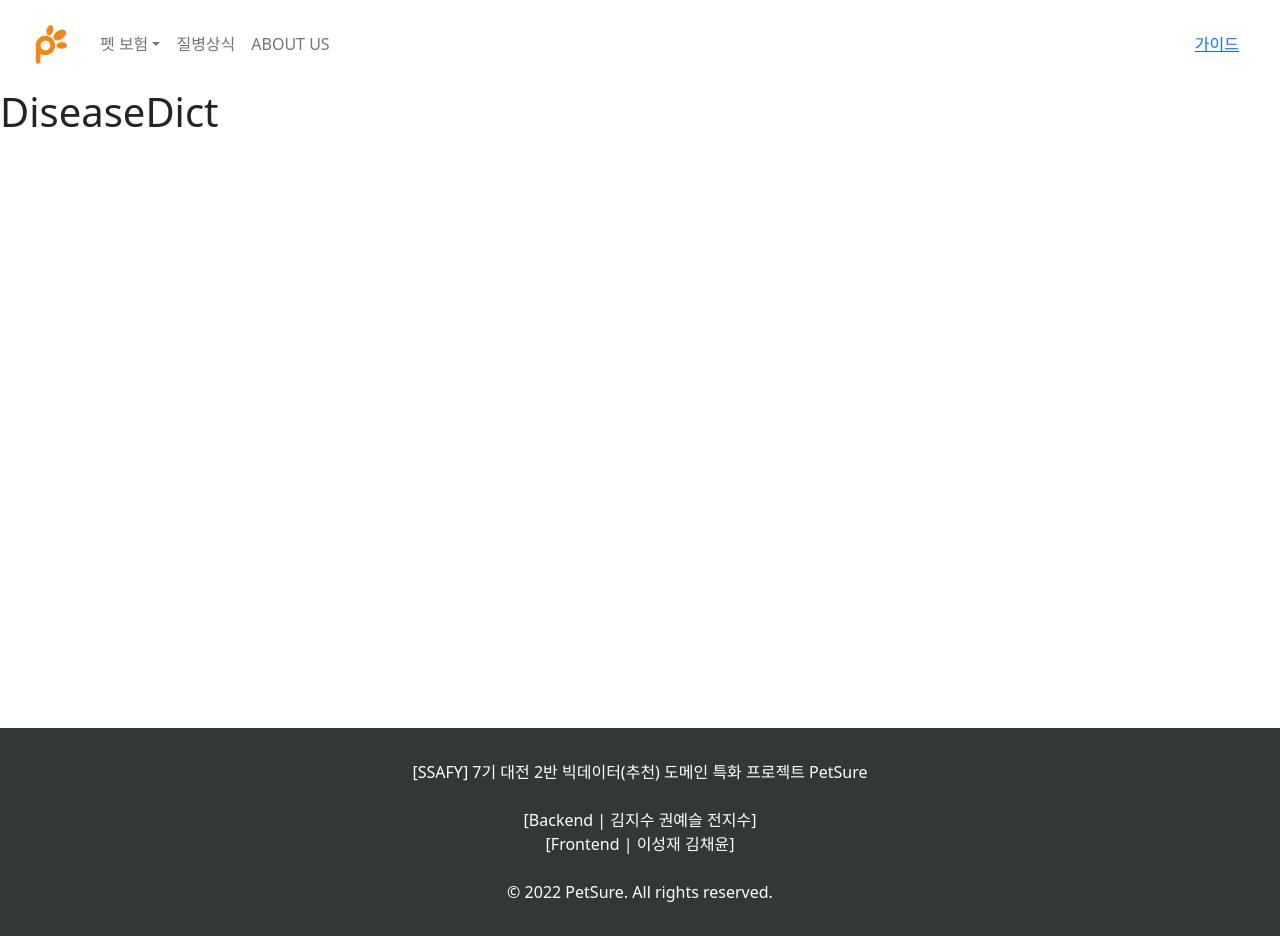
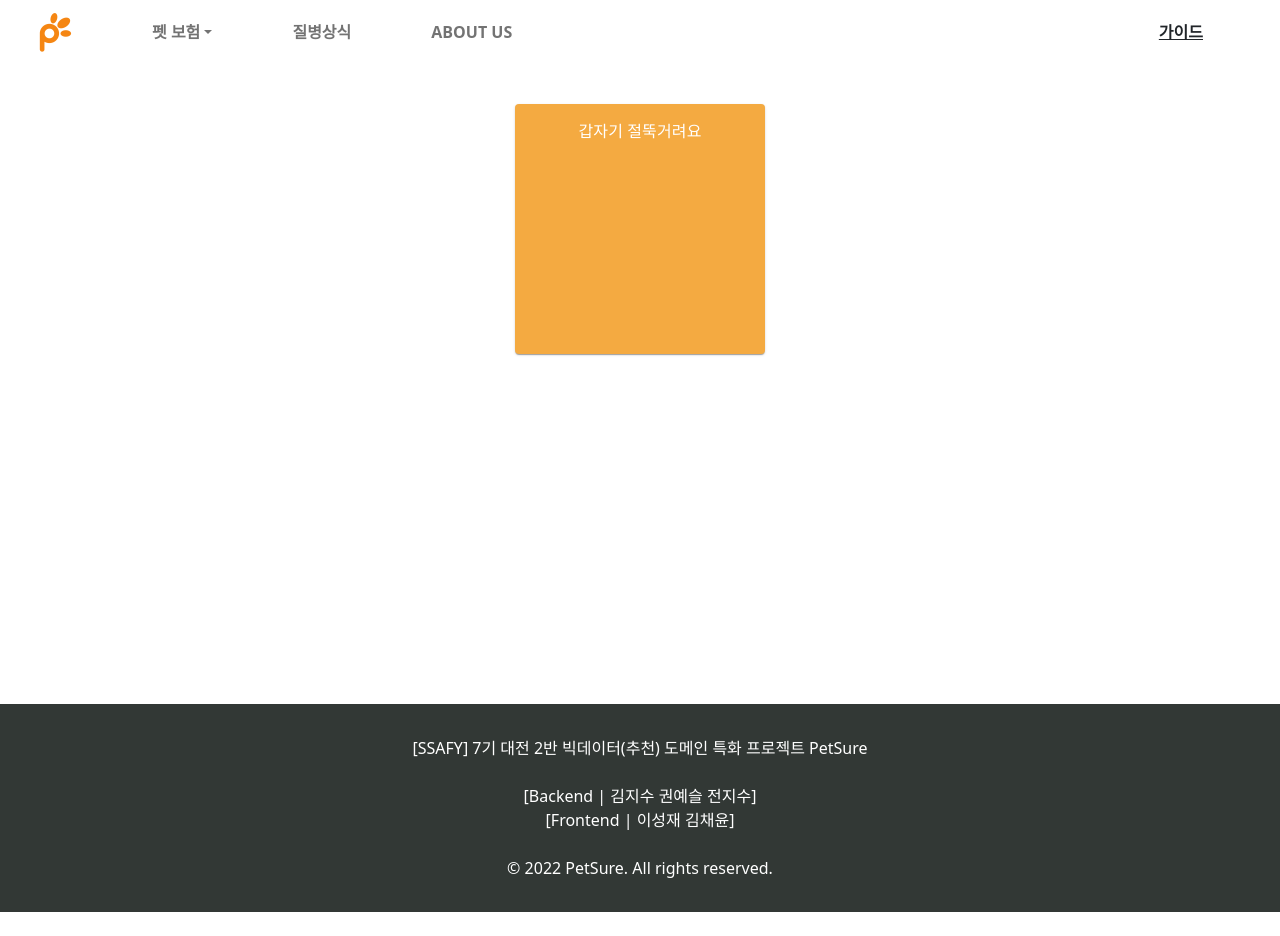
Before and after one commit to jijisusu3/Petsure, a React (Create React App) app in the folder front/: page /diseasdict in a window 1280 px wide. After the commit the page ends 912 px from the top, so only its background shows below. Built offline with nearby package versions, Linux system fonts and the light colour scheme.

Commit message:
feat: 🎸 navbar update, diseasedict create

```diff
--- a/front/src/components/common/HeaderNav.jsx
+++ b/front/src/components/common/HeaderNav.jsx
@@ -19,9 +19,9 @@ function HeaderNav() {
     setExpanded(isExpanded ? panel : false);
   };
   return (
-    <Navbar className="p-3" bg="white" variant="white" style={{ position: 'sticky' }} fixed="top">
+    <Navbar className="p-1" bg="white" variant="white" style={{ position: 'sticky' }} fixed="top">
       <Container fluid>
-        <Navbar.Brand href="/">
+        <Navbar.Brand href="/" className="ms-3">
           <img
             src={`${process.env.PUBLIC_URL}/petsureLogo.png`}
             width="40"
@@ -30,17 +30,21 @@ function HeaderNav() {
             alt=""
           />
         </Navbar.Brand>
-        <Nav className="me-auto p-2">
-          <NavDropdown title="펫 보험">
+        <Nav className="me-auto p-2 fw-bold fs-6">
+          <NavDropdown className="me-3 ms-5" title="펫 보험">
             <NavDropdown.Item href="/basicinput">기본검색</NavDropdown.Item>
             <NavDropdown.Item href="/allinput">상세검색</NavDropdown.Item>
           </NavDropdown>
-          <Nav.Link href="/diseasdict">질병상식</Nav.Link>
-          <Nav.Link href="/aboutus">ABOUT US</Nav.Link>
+          <Nav.Link href="/diseasdict" className="me-3 ms-5">
+            질병상식
+          </Nav.Link>
+          <Nav.Link href="/aboutus" className="me-3 ms-5 ">
+            ABOUT US
+          </Nav.Link>
         </Nav>
         <Navbar.Collapse className="justify-content-end">
-          <Navbar.Text>
-            <Button variant="link" onClick={() => setShow(true)}>
+          <Navbar.Text className="me-5">
+            <Button className="text-dark fw-bold fs-6" variant="link" onClick={() => setShow(true)}>
               가이드
             </Button>
             <Modal
--- a/front/src/pages/DiseaseDict.js
+++ b/front/src/pages/DiseaseDict.js
@@ -1,6 +1,34 @@
-// import SettingsContainer from '../../components/settings/SettingsContainer';
+import Card from '@mui/material/Card';
+import CardContent from '@mui/material/CardContent';
+import Typography from '@mui/material/Typography';
+import Grid from '@mui/material/Grid';
+
+// import React, { useState, useEffect } from 'react';
+// import axios from 'axios';
 
 export function DiseaseDictPage() {
-  // return <SettingsContainer />;
-  return <h1>DiseaseDict</h1>;
+  // const [dicts, setDicts] = useState([]);
+  // useEffect(() => {
+  //   axios
+  //     .get('/api/disease')
+  //     .then(response => {
+  //       console.log(response);
+  //       setDicts(response);
+  //     })
+  //     .catch(function (error) {
+  //       console.log(error);
+  //     });
+  // });
+
+  return (
+    <Grid container justifyContent="center">
+      <Card sx={{ width: 250, height: 250, bgcolor: '#F4AA41', m: 5 }} justifyContent="center">
+        <CardContent>
+          <Typography sx={{ fontSize: 16, color: '#ffffff' }} align="center" component="div">
+            갑자기 절뚝거려요
+          </Typography>
+        </CardContent>
+      </Card>
+    </Grid>
+  );
 }
```
